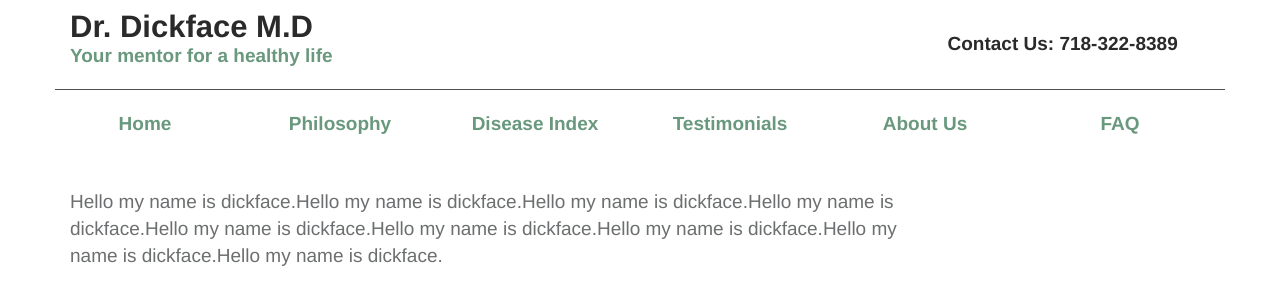
After one commit to jmdevivo/tjsite, a Django app: page /portal/about in a window 1280 px wide. The commit adds this page. Shown: the top 305 px of the page. Run offline with Django 3.2, Linux system fonts and the light colour scheme; parts of the project's set-up code (start-up, migrations or seed data) failed here and were passed over; some libraries are stand-ins or nearby versions.

Commit message:
Added bare bones about_us and faq pages and linked in the urls file(as well as in the navbar)

```diff
--- /dev/null
+++ b/portal/templates/portal/about.html
@@ -0,0 +1,13 @@
+{% extends 'portal/base.html'%}
+
+{% block content %}
+
+<div class="container">
+	<div class='homepage-content row'>
+		<div class='main-left-content col-md-9'>
+				Hello my name is dickface.Hello my name is dickface.Hello my name is dickface.Hello my name is dickface.Hello my name is dickface.Hello my name is dickface.Hello my name is dickface.Hello my name is dickface.Hello my name is dickface.
+		</div>
+	</div>
+</div>
+
+{% endblock content %}
--- a/portal/templates/portal/base.html
+++ b/portal/templates/portal/base.html
@@ -33,8 +33,8 @@
 				<div class='nav col-md-2'><a href="/portal/philosophy">Philosophy</a></div>
 				<div class='nav col-md-2'><a href='/portal/illness'>Disease Index</a></div>
 				<div class='nav col-md-2'><a href='/portal/testimonials'>Testimonials</a></div>
-				<div class='nav col-md-2'>About Us</div>
-				<div class='nav col-md-2'>FAQ</div>
+				<div class='nav col-md-2'><a href="/portal/about">About Us</a></div>
+				<div class='nav col-md-2'><a href="/portal/faq">FAQ</a></div>
 			</div>
 		</div>
 			{% block content%}
--- a/portal/urls.py
+++ b/portal/urls.py
@@ -8,4 +8,6 @@ urlpatterns = [
 	url(r'^illness', views.illness),
 	url(r'^testimonials', views.testimonials),
 	url(r'^philosophy', views.philosophy),
+	url(r'^about', views.about),
+	url(r'^faq', views.faq),
 ]
--- a/portal/views.py
+++ b/portal/views.py
@@ -13,6 +13,12 @@ def testimonials(request):
 def philosophy(request):
 	return render(request, "portal/philosophy.html")
 
+def about(request):
+	return render(request, "portal/about.html")
+
+def faq(request):
+	return render(request, "portal/faq.html")
+
 def get_illness(request, letter=None):
 	illness_list = Illness.objects.filter(name__startswith=letter)
 	return HttpResponse(serializers.serialize('json', illness_list))
```
Also changed, not shown: portal/templates/portal/faq.html (added, +13 -0 lines).
